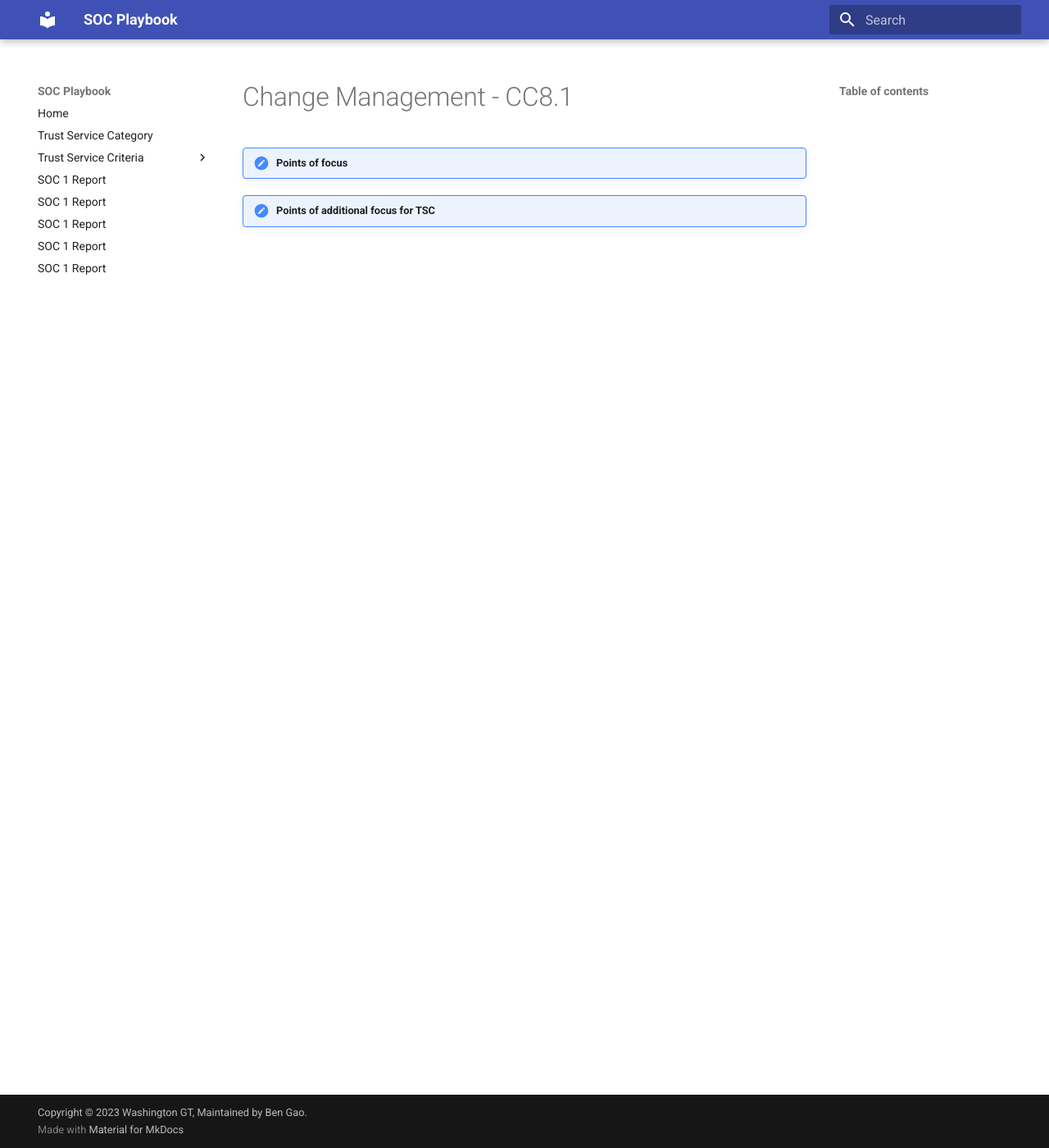
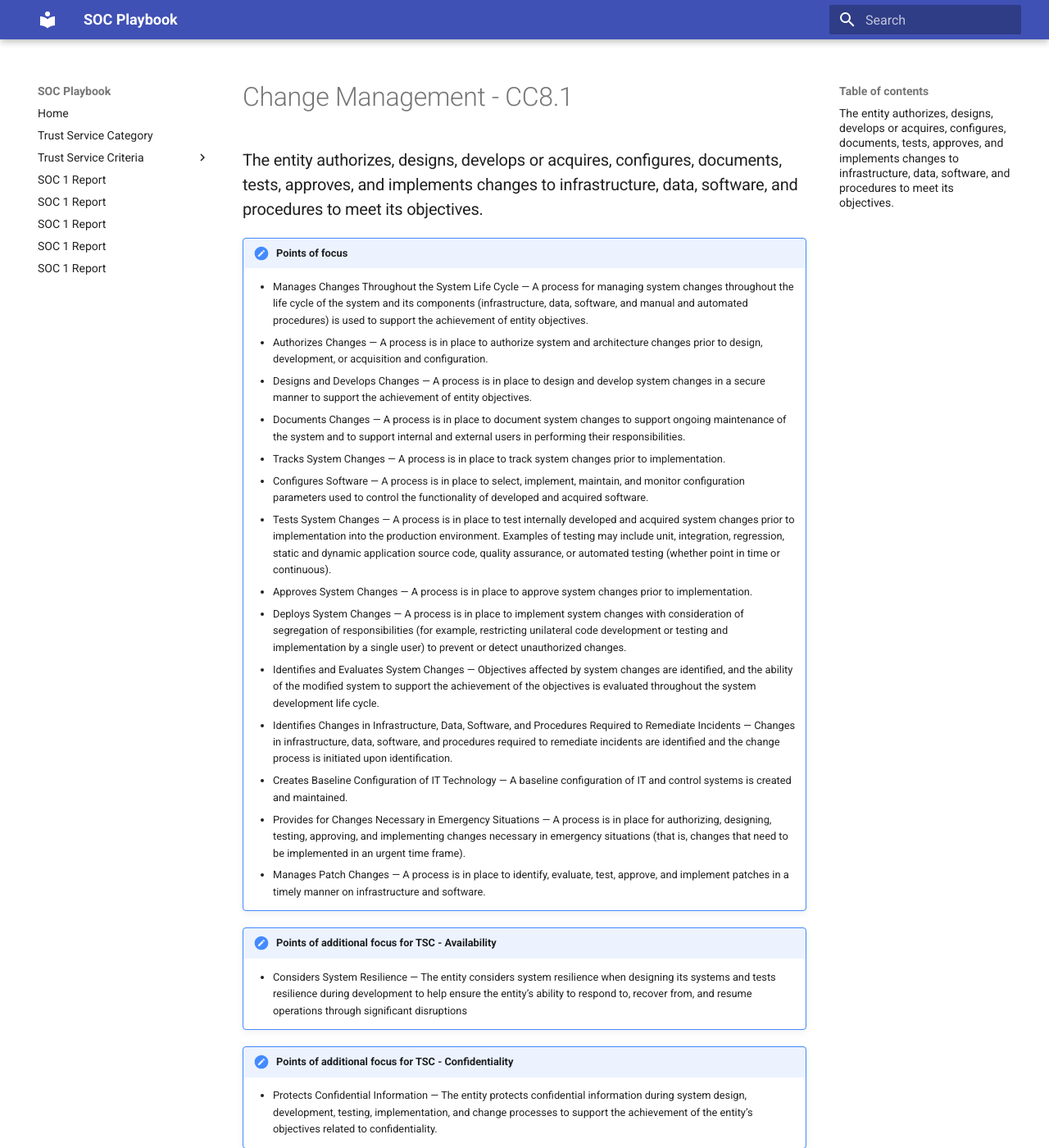
Before and after one commit to WashingtonGT/soc-playbook, an MkDocs documentation site: the page built from docs/tsc/cc8-1.md, in a window 1280 px wide and 1400 px high. Shown: the whole window at 82% size. Built offline with MkDocs 1.6.1 and Material for MkDocs 9.7.7, drawn with Linux system fonts in a browser that asks for light colours; some of the changed text lies outside the part shown.

Commit message:
Update cc8-1.md

```diff
--- a/docs/tsc/cc8-1.md
+++ b/docs/tsc/cc8-1.md
@@ -1,8 +1,33 @@
 # Change Management - CC8.1
 
-###
+### The entity authorizes, designs, develops or acquires, configures, documents, tests, approves, and implements changes to infrastructure, data, software, and procedures to meet its objectives.
 
 !!! note "Points of focus"
 
+    * Manages Changes Throughout the System Life Cycle — A process for managing system changes throughout the life cycle of the system and its components (infrastructure, data, software, and manual and automated procedures) is used to support the achievement of entity objectives.
+    * Authorizes Changes — A process is in place to authorize system and architecture changes prior to design, development, or acquisition and configuration.
+    * Designs and Develops Changes — A process is in place to design and develop system changes in a secure manner to support the achievement of entity objectives.
+    * Documents Changes — A process is in place to document system changes to support ongoing maintenance of the system and to support internal and external users in performing their responsibilities.
+    * Tracks System Changes — A process is in place to track system changes prior to implementation.
+    * Configures Software — A process is in place to select, implement, maintain, and monitor configuration parameters used to control the functionality of developed and acquired software.
+    * Tests System Changes — A process is in place to test internally developed and acquired system changes prior to implementation into the production environment. Examples of testing may include unit, integration, regression, static and dynamic application source code, quality assurance, or automated testing (whether point in time or continuous).
+    * Approves System Changes — A process is in place to approve system changes prior to implementation.
+    * Deploys System Changes — A process is in place to implement system changes with consideration of segregation of responsibilities (for example, restricting unilateral code development or testing and implementation by a single user) to prevent or detect unauthorized changes.
+    * Identifies and Evaluates System Changes — Objectives affected by system changes are identified, and the ability of the modified system to support the achievement of the objectives is evaluated throughout the system development life cycle.
+    * Identifies Changes in Infrastructure, Data, Software, and Procedures Required to Remediate Incidents — Changes in infrastructure, data, software, and procedures required to remediate incidents are identified and the change process is initiated upon identification.
+    * Creates Baseline Configuration of IT Technology — A baseline configuration of IT and control systems is created and maintained.
+    * Provides for Changes Necessary in Emergency Situations — A process is in place for authorizing, designing, testing, approving, and implementing changes necessary in emergency situations (that is, changes that need to be implemented in an urgent time frame).
+    * Manages Patch Changes — A process is in place to identify, evaluate, test, approve, and implement patches in a timely manner on infrastructure and software.
 
-!!! note "Points of additional focus for TSC"
+!!! note "Points of additional focus for TSC - Availability"
+
+    * Considers System Resilience — The entity considers system resilience when designing its systems and tests resilience during development to help ensure the entity’s ability to respond to, recover from, and resume operations through significant disruptions
+
+!!! note "Points of additional focus for TSC - Confidentiality"
+
+    * Protects Confidential Information — The entity protects confidential information during system design, development, testing, implementation, and change processes to support the achievement of the entity’s objectives related to confidentiality.
+
+!!! note "Points of additional focus for TSC - Privacy"
+
+    * Protects Personal Information — The entity protects personal information during system design, development, testing, implementation, and change processes to support the achievement of the entity’s objectives related to privacy.
+    * Privacy by Design — The entity considers privacy requirements in the design of its systems and processes and limits the collection and processing of personal information to what is necessary for the identified purpose.
```
